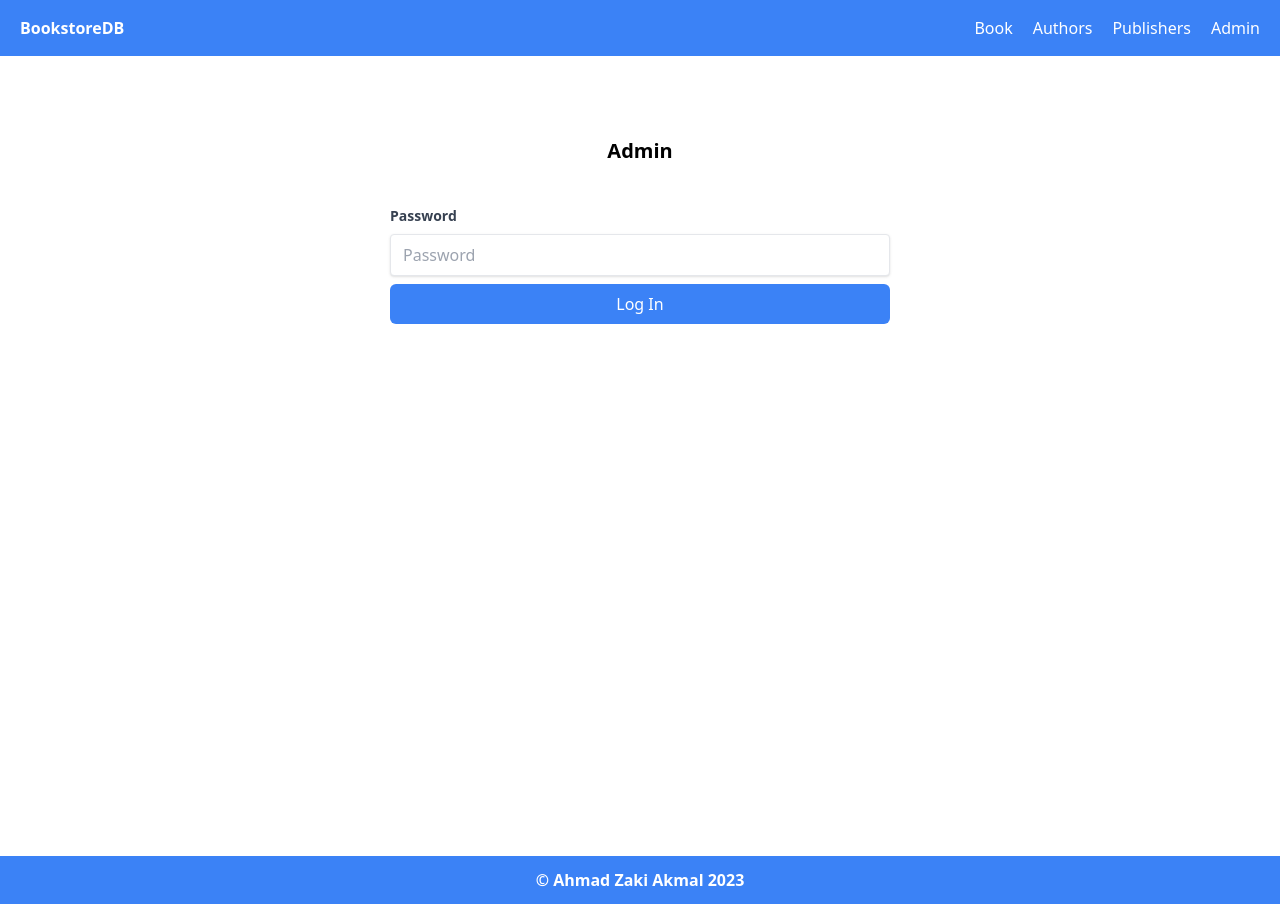
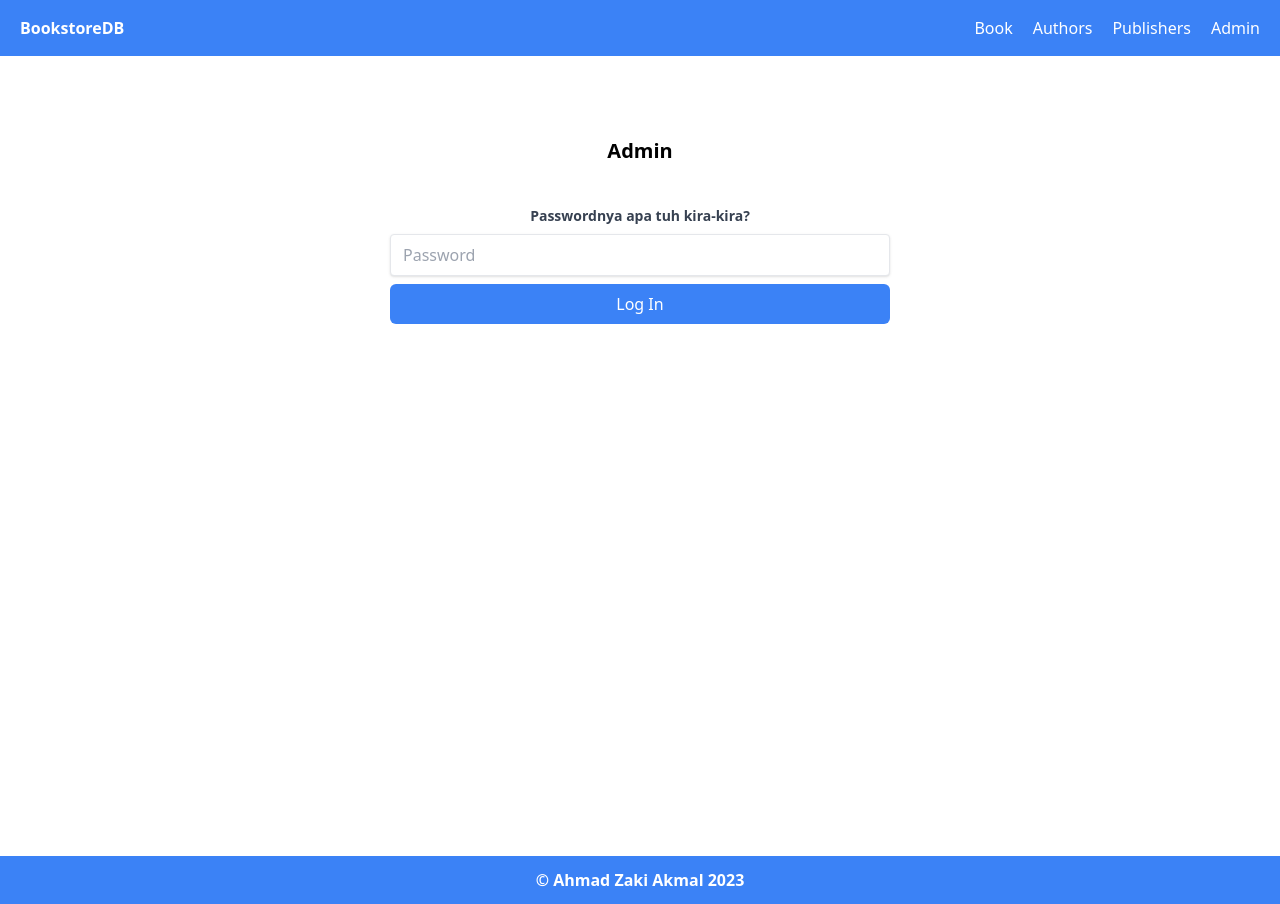
Before and after one commit to ahmadzaki2975/TBD-Frontend, a Next.js app: page /admin in a window 1280 px wide. Built offline with nearby package versions, Linux system fonts and the light colour scheme.

Commit message:
feat: add meme

```diff
--- a/src/pages/admin/index.jsx
+++ b/src/pages/admin/index.jsx
@@ -37,8 +37,8 @@ export default function Admin() {
           }
         }} className="max-w-[500px] mx-auto">
           <div className="">
-            <label className="block text-gray-700 text-sm font-bold mb-2">
-              Password
+            <label className="block text-gray-700 text-sm font-bold mb-2 text-center">
+              Passwordnya apa tuh kira-kira?
             </label>
             <input
               type="password"
```
